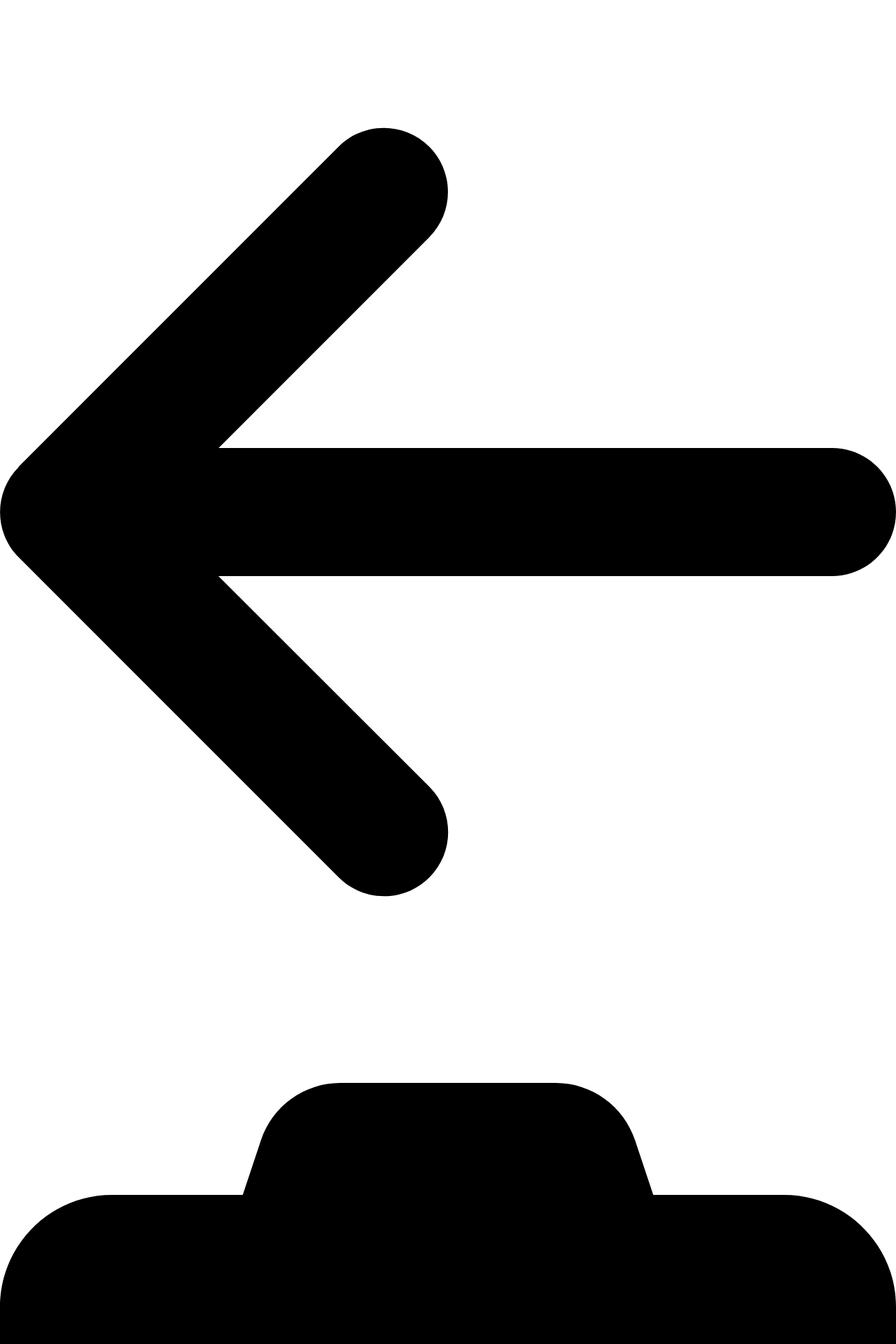
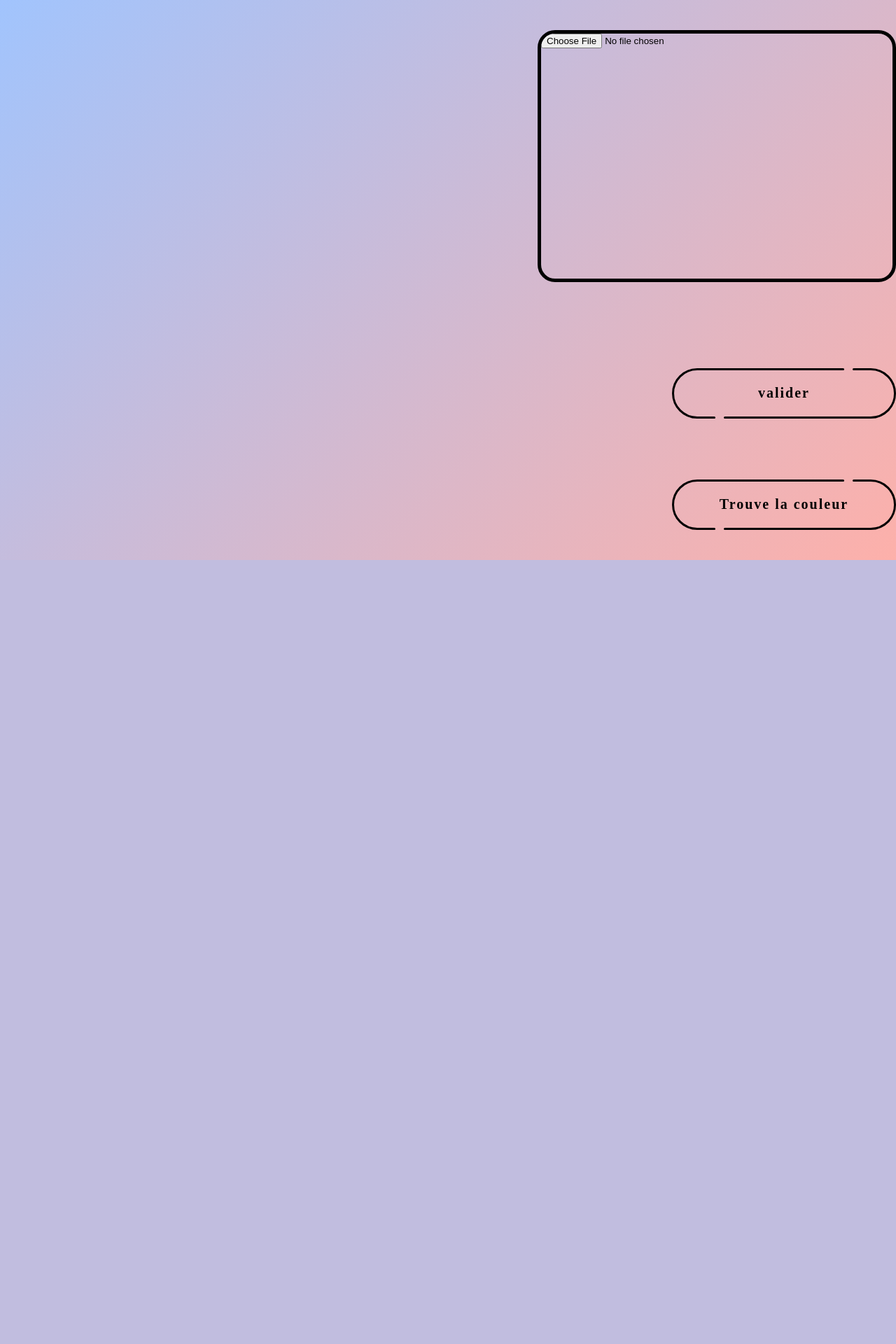
Before and after one commit to LeoTarpinWeb/SAE, a PHP site: page /public/camera/give_me_color.html in a window 1280 px wide. Shown: the top 1920 px of the page at 70% size. After the commit the page ends 800 px from the top, so only its background shows below. Run offline with PHP 8.4, Linux system fonts and the light colour scheme.

Commit message:
Update style.css

```diff
--- a/back/Assets/style/style.css
+++ b/back/Assets/style/style.css
@@ -3,11 +3,31 @@
     padding: 0 ;
     box-sizing: border-box;
 }
+header{
+    position: relative;
+    width: 100vw;
+    display: flex;
+    justify-content: center;
+    align-items: center;
+    height: 40vh;
+    z-index: inherit;
+}
+.logoImage{
+    width: 45vw;
+    height:100%;
+    display: flex;
+    align-items: center;
+    justify-content: center;
+}
+img{
+    width: 100%;
+    height: auto;
+    object-fit: cover;
+}
 .type--C {
-    --line_color: #5a5a5a;
+    --line_color: #000000;
     --back_color: #DEFFFA;
 }
-
 .button {
     position: relative;
     z-index: 0;
@@ -81,7 +101,7 @@
     content: '';
     position: absolute;
     top: 0;
-    width: 150%;
+    width: 160%;
     height: 100%;
     box-sizing: border-box;
     border-radius: 300px;
@@ -190,7 +210,130 @@
     width: auto;
     height: 60px;
 }
-
+.fond{
+    z-index: -2;
+    width: 100vw;
+    height: 100vh;
+    position: fixed;
+    top: 0;
+    left: 0;
+    background: linear-gradient(135deg, #a1c4fd, #FDB0AA);
+}
+.inputimg{
+    background: none;
+    text-decoration: none;
+    border: black solid 5px;
+    width: 80vw;
+    height: 35vh;
+    display: flex;
+    align-content: center;
+    justify-content: center;
+    border-radius: 25px;
+    text-align: center;
+}
+.cursorhover:hover{
+    cursor:pointer ;
+}
+@media screen and (min-width:850px){
+   .btnphoto,.flecheretour,.gallery,.imglogo{
+        display: none;
+    }
+}
+@media screen and (min-width: 480px){
+    .inputimg{
+        width: 40vw;
+        height: 45vh;
+    }
+    .giveheader{
+        width:30vw;
+        position: fixed;
+        top:0;
+        left:0;
+    }
+    .importinput{
+        padding-right: 25vh;
+    }
+    .givemain{
+        width: 100vw;
+        height: 100vh;
+        display: flex;
+        flex-direction: column;
+        align-items: end;
+    }
+    .colorresult{
+        font-size: 35px;
+        text-align: center;
+    }
+    .texteresult{
+        display: flex;
+        justify-content: center;
+        flex-direction: column;
+        align-items: center;
+        margin-top: 40vh;
+    }
+    .btnimport{
+        width: 65vw;
+        display: flex;
+        justify-content: space-around;
+        align-items: center;
+    }
+    header{
+        margin:5vh 0;
+    }
+    img{
+        width: auto;
+        height: 100%;
+        object-fit: cover;
+    }
+    main{
+        display: flex;
+        justify-content: space-around;
+        height: 40vh;
+        align-items: center;
+    }
+    .main{
+        height: 100vh;
+        display: flex;
+        flex-direction: column;
+        align-items: center;
+    }
+    .mainresult{
+        height: 100vh;
+    }
+    .btnlogo{
+        width:70%;
+        height: 100%;
+    }
+    .button{
+        width: 25vw;
+    }
+    .button__line::before{
+        width:170%;
+    }
+    .colordiv{
+        width: 40vw;
+        height: 50vh;
+        margin: 15vh 0;
+        border:#000000 solid 10px;
+        border-radius: 35px;
+    }
+    .loaderbody{
+        align-content: center;
+        width: 100vw;
+        height: 50vh;
+        text-align: center;
+    }
+    .attentes{
+        width: 100vw;
+        height: 80vh;
+        display: flex;
+        justify-content: center;
+        margin: 35px 0;
+    }
+    .cercle{
+        animation: spin 2s linear infinite;
+    }
+}
 @media screen and (max-width: 480px){
     body {
         margin: 0;
```
Also changed, not shown: other parts of back/Assets/style/style.css (+19 -48 lines).
